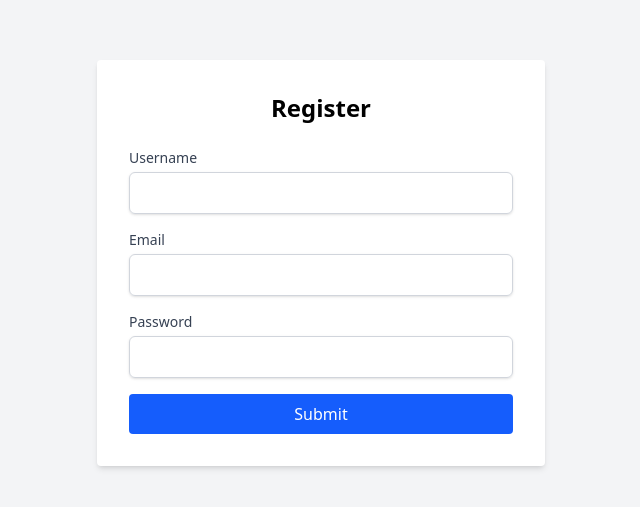
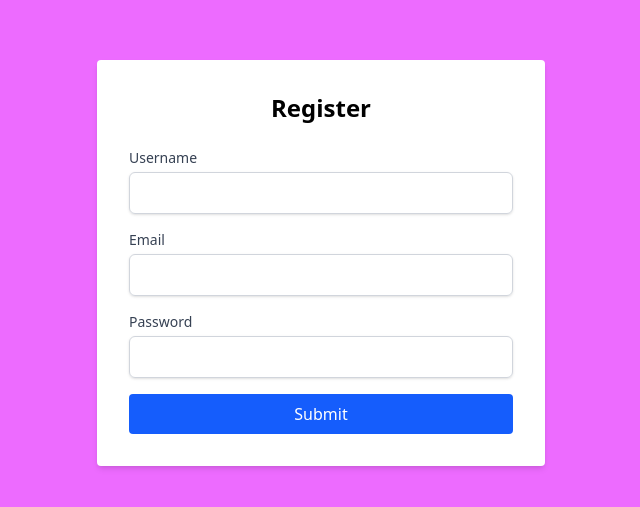
Before and after one commit to Shhristii/Blog-Management-, a React (Vite) app: page /signup in a window 1280 px wide. Shown: the part 137-644 px from the top of the page, without its empty margins (319-959 px from the left). Built offline with nearby package versions, Linux system fonts and the light colour scheme.

Commit message:
refactor: Remove Home component and update Login and Register pages' background color

```diff
--- a/src/App.jsx
+++ b/src/App.jsx
@@ -2,7 +2,7 @@
 import { Route, Routes } from "react-router";
 import Register from "./pages/Register";
 import Login from "./pages/Login";
-import Home from "./pages/Home";
+
 import LandingPage from "./pages/LandingPage";
 
 const App = () => {
@@ -12,7 +12,7 @@
         <Route path="/" element={<LandingPage />} />
         <Route path="/signup" element={<Register />} />
         <Route path="/login" element={<Login />} />
-        <Route path="/home" element={<Home />} />
+
       </Routes>
     </>
   );
--- a/src/pages/Home.jsx
+++ /dev/null
@@ -1,11 +0,0 @@
-import React from 'react'
-
-const Home = () => {
-  return (
-    <div>
-
-    </div>
-  )
-}
-
-export default Home
--- a/src/pages/Login.jsx
+++ b/src/pages/Login.jsx
@@ -10,7 +10,7 @@
   const navigate = useNavigate();
 
   return (
-    <div className="min-h-screen bg-gray-100 flex items-center justify-center px-4">
+    <div className="min-h-screen bg-fuchsia-400 flex items-center justify-center px-4">
       <div className="max-w-md w-full bg-white p-8 rounded shadow-md">
         <h2 className="text-2xl font-bold text-center mb-6">Login</h2>
         <ToastContainer />
--- a/src/pages/Register.jsx
+++ b/src/pages/Register.jsx
@@ -10,7 +10,7 @@
   const navigate = useNavigate();
 
   return (
-    <div className="min-h-screen bg-gray-100 flex items-center justify-center px-4">
+    <div className="min-h-screen bg-fuchsia-400 flex items-center justify-center px-4">
       <div className="max-w-md w-full bg-white p-8 rounded shadow-md">
         <h2 className="text-2xl font-bold text-center mb-6">Register</h2>
         <ToastContainer />
```
Also changed, not shown: src/pages/CreateBlog.jsx (deleted).
